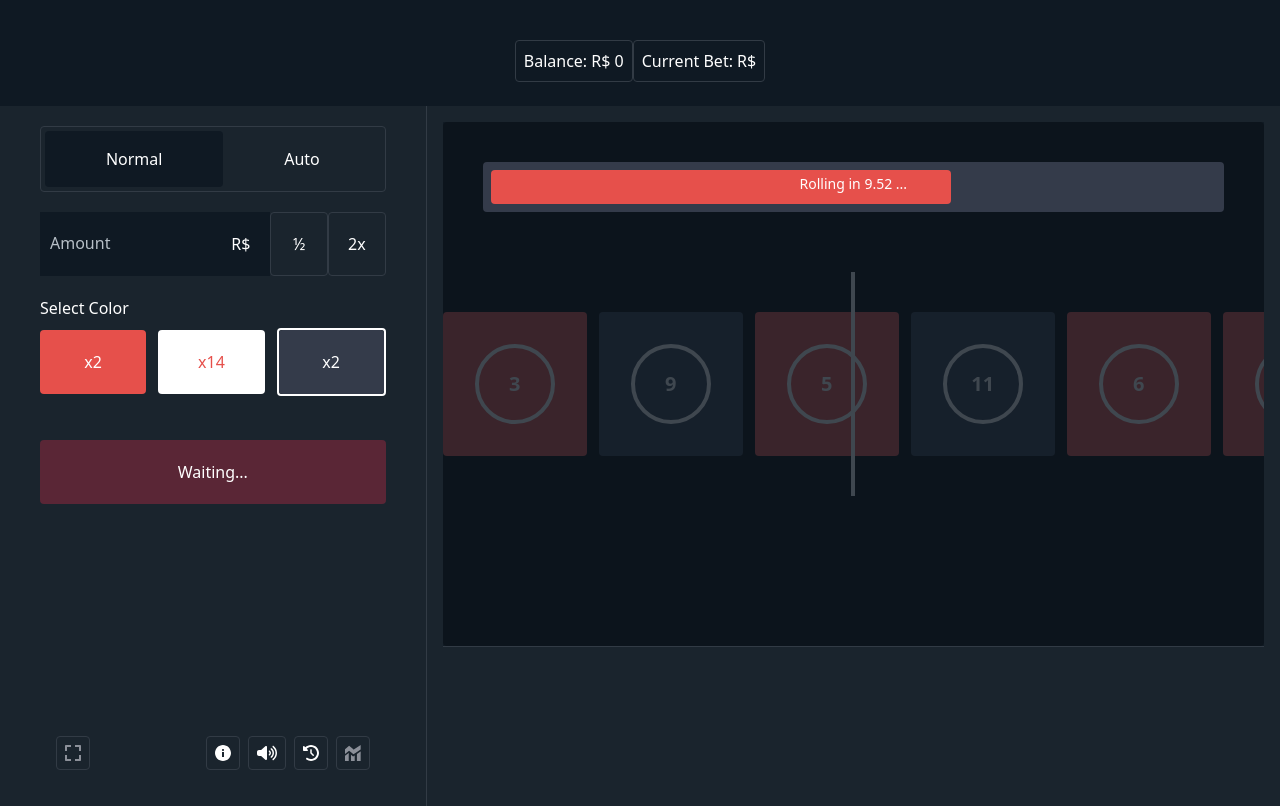
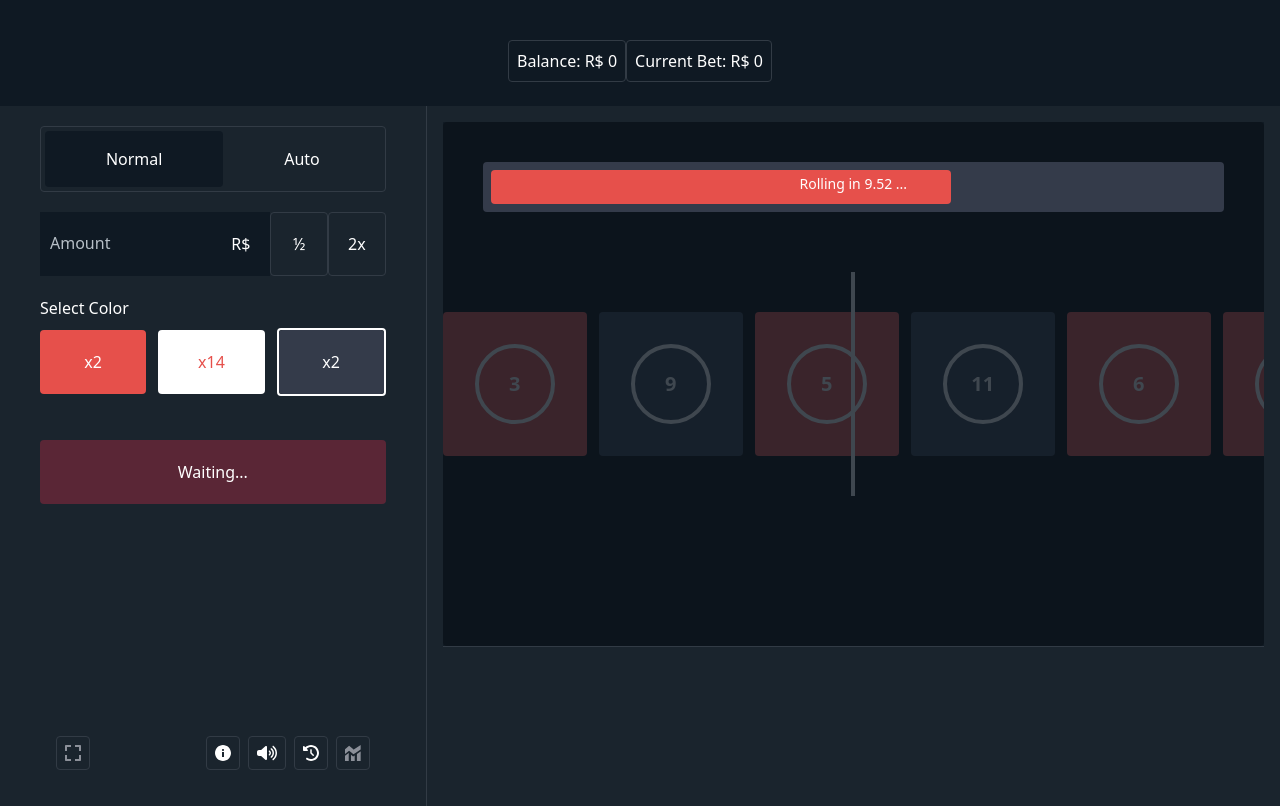
Before and after one commit to Rafael-Esteves/desafio-fullstack, a React (Vite) app in the folder frontend/: page / in a window 1280 px wide. Built offline with nearby package versions, Linux system fonts and the light colour scheme; no server answers.

Commit message:
Fixed bet amount

```diff
--- a/frontend/src/App.jsx
+++ b/frontend/src/App.jsx
@@ -35,7 +35,7 @@ function App() {
           Balance: R$ {balance}
         </div>
         <div className="transition-all align-middle flex p-2 border border-[#323b45] rounded">
-          Current Bet: R$ {currentBet ? currentBet.amount : 0}
+          Current Bet: R$ {currentBet ? currentBet.betAmount : 0}
         </div>
       </div>
       <div className="h-[700px] flex flex-row justify-center mt-6 2xl:mx-[15rem] bg-[#1A242D]">
```
